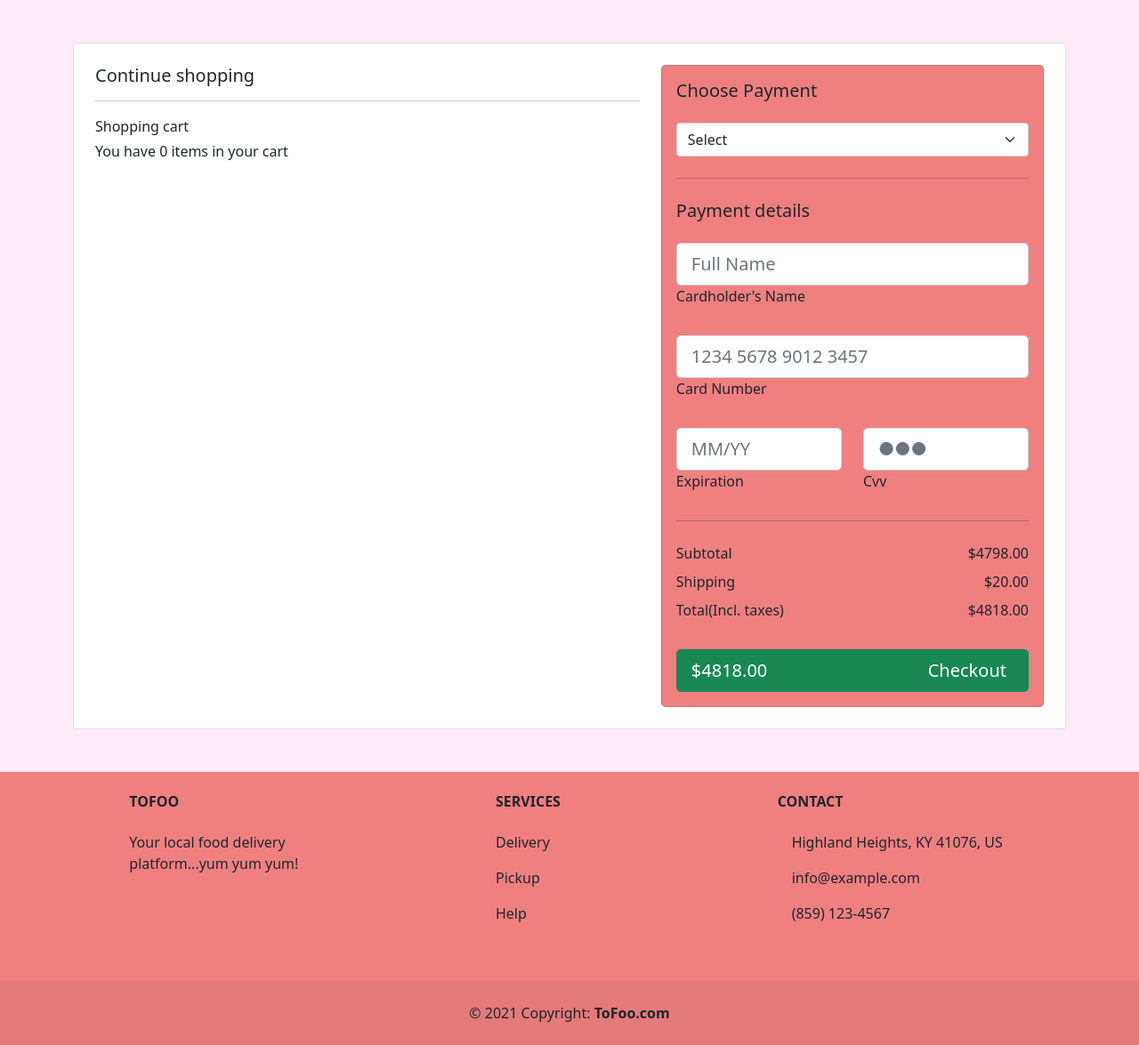
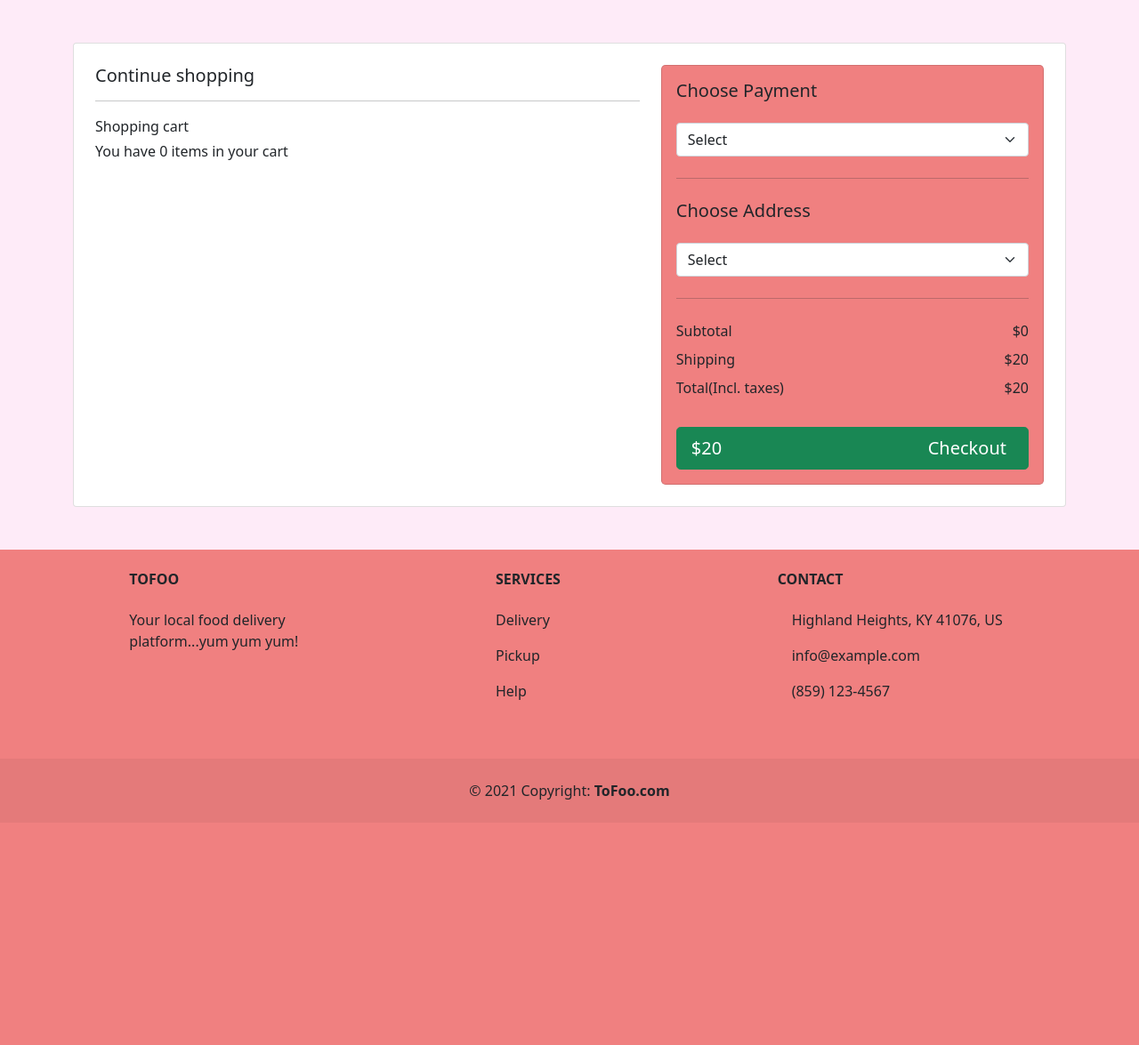
Before and after one commit to teddygizachew/ToFoo, a PHP site: page /cart.php in a window 1280 px wide. Shown: the part 90-1265 px from the top of the page at 89% size. After the commit the page ends 989 px from the top, so only its background shows below. Run offline with PHP 8.4, Linux system fonts and the light colour scheme; the visitor is signed in with stand-in values (Sample User, id 1); data that the repository does not hold is empty; some libraries are stand-ins or nearby versions.

Commit message:
Fix shopping cart total cost

```diff
--- a/App/cart.php
+++ b/App/cart.php
@@ -8,6 +8,8 @@ $result = Cart::getCart($connection);
 
 $count = Cart::getCartCount($connection);
 $payment = Payment::getPayment($connection, $_SESSION['id']);
+$shipping_cost = 20.00;
+$total = 0;
 
 ?>
 
@@ -30,8 +32,10 @@ $payment = Payment::getPayment($connection, $_SESSION['id']);
                 </div>
                 <?php
                 //Landing-page
+                $total_count = 0;
                 while ($cart = $result->fetch()) {
                   $item = Cart::getItem($connection, $cart['itemID']);
+                  $total_count += $item['price'];
                 ?>
                   <div class="card mb-3 mb-lg-0">
                     <div class="card-body">
@@ -67,65 +71,41 @@ $payment = Payment::getPayment($connection, $_SESSION['id']);
                     </div>
                     <select class="form-select" aria-label="Default select example">
                       <option selected>Select</option>
-                      <option value="1">One</option>
-                      <option value="2">Two</option>
-                      <option value="3">Three</option>
+                      <option value="1">
+                        <?= $payment['fullName'] . ' **** ' . $payment['cardNum'] ?>
+                      </option>
                     </select>
                     <hr class="my-4">
 
                     <div class="d-flex justify-content-between align-items-center mb-4">
-                      <h5 class="mb-0">Payment details</h5>
+                      <h5 class="mb-0">Choose Address</h5>
                     </div>
-
-
-                    <form class="mt-4">
-                      <div class="form-outline form-white mb-4">
-                        <input type="text" id="typeName" class="form-control form-control-lg" siez="17" placeholder="Full Name" />
-                        <label class="form-label" for="typeName">Cardholder's Name</label>
-                      </div>
-
-                      <div class="form-outline form-white mb-4">
-                        <input type="text" id="typeText" class="form-control form-control-lg" siez="17" placeholder="1234 5678 9012 3457" minlength="19" maxlength="19" />
-                        <label class="form-label" for="typeText">Card Number</label>
-                      </div>
-
-                      <div class="row mb-4">
-                        <div class="col-md-6">
-                          <div class="form-outline form-white">
-                            <input type="text" id="typeExp" class="form-control form-control-lg" placeholder="MM/YY" size="7" id="exp" minlength="7" maxlength="7" />
-                            <label class="form-label" for="typeExp">Expiration</label>
-                          </div>
-                        </div>
-                        <div class="col-md-6">
-                          <div class="form-outline form-white">
-                            <input type="password" id="typeText" class="form-control form-control-lg" placeholder="&#9679;&#9679;&#9679;" size="1" minlength="3" maxlength="3" />
-                            <label class="form-label" for="typeText">Cvv</label>
-                          </div>
-                        </div>
-                      </div>
-
-                    </form>
-
+                    <select class="form-select" aria-label="Default select example">
+                      <option selected>Select</option>
+                      <option value="1">
+                        <?= $payment['fullName'] . ' **** ' . $payment['cardNum'] ?>
+                      </option>
+                    </select>
                     <hr class="my-4">
 
                     <div class="d-flex justify-content-between">
                       <p class="mb-2">Subtotal</p>
-                      <p class="mb-2">$4798.00</p>
+                      <p class="mb-2">$<?= $total_count ?></p>
                     </div>
 
                     <div class="d-flex justify-content-between">
                       <p class="mb-2">Shipping</p>
-                      <p class="mb-2">$20.00</p>
+                      <p class="mb-2">$<?= $shipping_cost ?></p>
                     </div>
 
                     <div class="d-flex justify-content-between mb-4">
                       <p class="mb-2">Total(Incl. taxes)</p>
-                      <p class="mb-2">$4818.00</p>
+                      <p class="mb-2">$<?= $total_count+ $shipping_cost ?></p>
                     </div>
 
                     <button type="button" class="btn btn-success btn-block btn-lg" style="--mdb-btn-margin-top: 0.5rem;display: block; width: 100%;">
                       <div class="d-flex justify-content-between">
-                        <span>$4818.00</span>
+                        <span>$<?= $total_count + $shipping_cost ?></span>
                         <span>Checkout <i class="fas fa-long-arrow-alt-right ms-2"></i></span>
                       </div>
                     </button>
```
